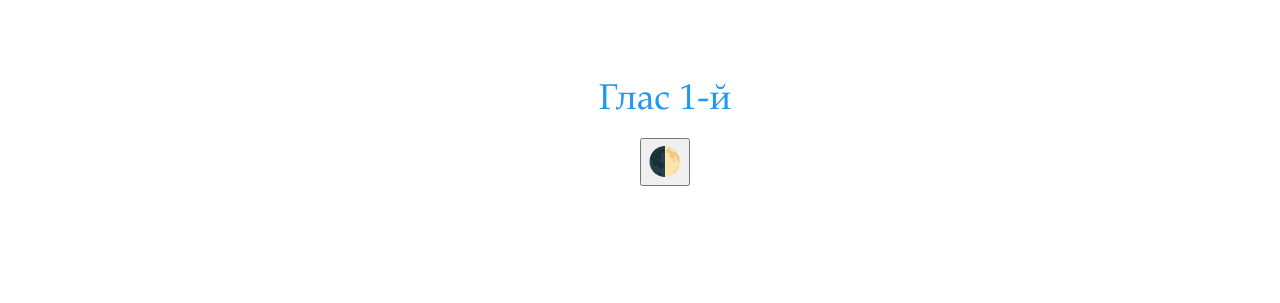
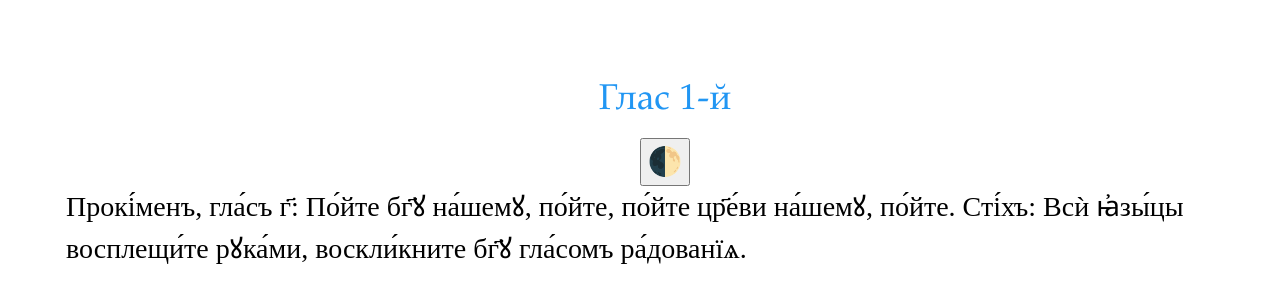
Before and after one commit to markjville/markjville.github.io, a Jekyll site: the page docs/Изобразительная/гл3-прок.html, which Jekyll copies as it is, in a window 1280 px wide. Shown: the top 303 px of the page. Built offline with Jekyll 4.4.1, drawn with Linux system fonts in a browser that asks for light colours; some web fonts are replaced; comment, search, counter and statistics services are not loaded.

Commit message:
Update гл3-прок.html

```diff
--- a/docs/Изобразительная/гл3-прок.html
+++ b/docs/Изобразительная/гл3-прок.html
@@ -35,3 +35,5 @@ p::first-letter {
       <div class="post-content">
 
 <body>
+  Прокі́менъ, гла́съ г҃: По́йте бг҃ꙋ на́шемꙋ, по́йте, по́йте цр҃е́ви на́шемꙋ, по́йте.
+  Сті́хъ: Всѝ ꙗ҆зы́цы восплещи́те рꙋка́ми, воскли́кните бг҃ꙋ гла́сомъ ра́дованїѧ.
```
